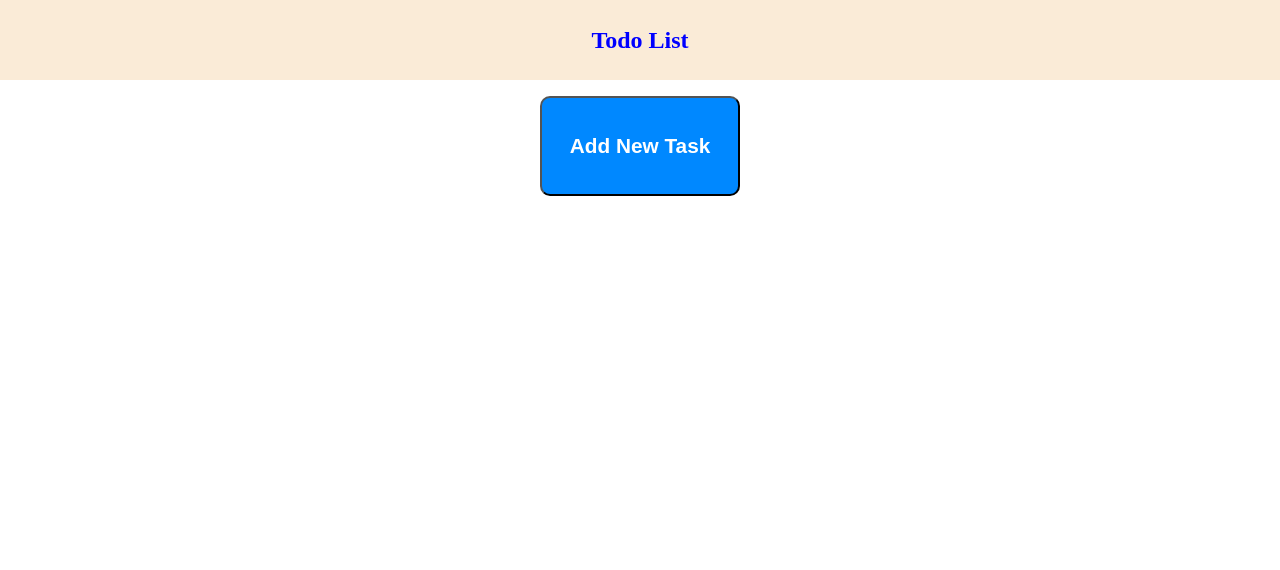
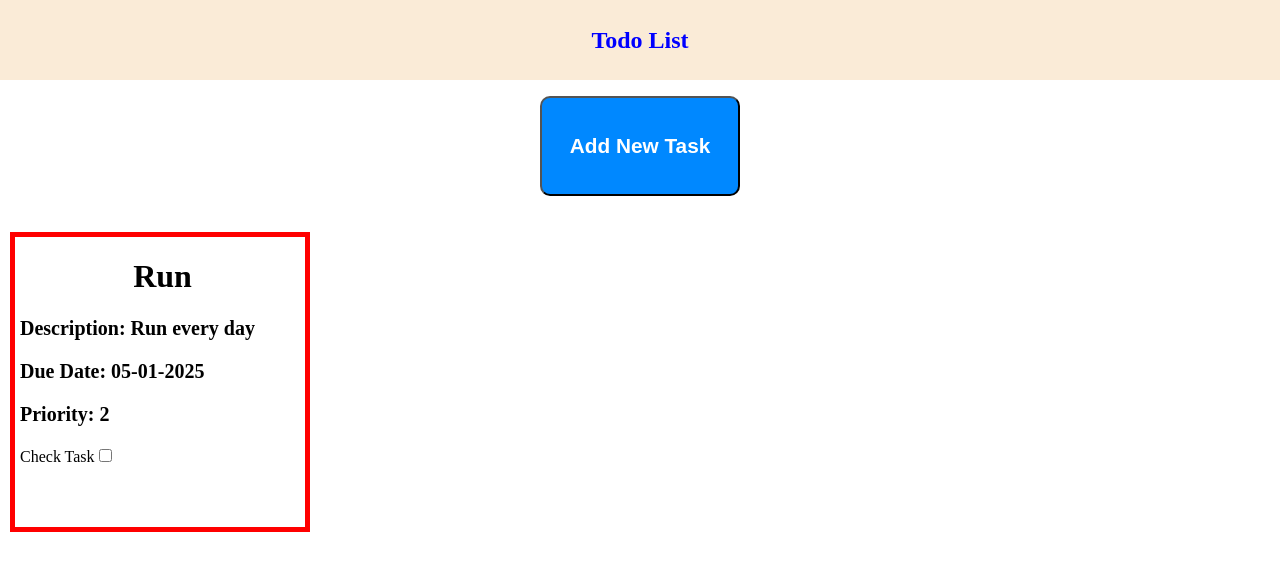
Before and after one commit to yoav74/TodoList, a website built with webpack: page src/template.html in a window 1280 px wide. Built offline with nearby package versions, Linux system fonts and the light colour scheme.

Commit message:
added button

```diff
--- a/package.json
+++ b/package.json
@@ -22,11 +22,5 @@
     "webpack-cli": "^6.0.1",
     "webpack-dev-server": "^5.2.0",
     "webpack-merge": "^6.0.1"
-<<<<<<< HEAD
-  },
-  "dependencies": {
-    "date-fns": "^4.1.0"
-=======
->>>>>>> da4f8a23d98997d7750fce39bfa49bdde0250aa6
   }
 }
--- a/src/index.js
+++ b/src/index.js
@@ -1,6 +1,6 @@
 import "./styles.css";
 import { Todo } from "./todoClass";
-import { compareAsc, format} from "date-fns";
+import { compareAsc, format } from "date-fns";
 const { add } = require("date-fns");
 
 const TodoList = [];
@@ -74,15 +74,40 @@ function CreateTask(task) {
   thisdate.textContent = "Due Date: " + format(task.dueDate, "dd-MM-yyyy");
   const prio = document.createElement("p");
   prio.textContent = "Priority: " + task.priority;
+  const ButtonDiv = document.createElement("div");
+  ButtonDiv.id = "buttondiv";
+  const toggleLabel = document.createElement("label");
+  toggleLabel.textContent = "Check Task";
+  toggleLabel.setAttribute("for", "check");
+  const toggle = document.createElement("input");
+  toggle.setAttribute("type", "checkbox");
+  toggle.style.color = "white";
+  toggle.addEventListener("change", () => {
+    task.ToggleCheck();
+    // ToggleCheckbox(toggle);
+  });
+  toggle.name = "check";
+  toggle.id = "check";
 
   taskCard.appendChild(newh1);
   taskCard.appendChild(desc);
   taskCard.appendChild(thisdate);
   taskCard.appendChild(prio);
+  taskCard.appendChild(ButtonDiv);
+  ButtonDiv.appendChild(toggleLabel);
+  ButtonDiv.appendChild(toggle);
   DisplayDiv.appendChild(taskCard);
 }
 
+function ToggleCheckbox(box) {
+  if (box.style.color == "white")
+    box.style.color = "blue";
+  else if (box.style.color == "blue")
+    box.style.color = "white";
+}
 console.log("testing");
 const FormBtn = document.querySelector("#openform");
 FormBtn.addEventListener("click", CreateForm);
 const DisplayDiv = document.querySelector(".Display");
+const Task1 = new Todo("Run", "Run every day", "2025-01-05", "2");
+CreateTask(Task1);
--- a/src/styles.css
+++ b/src/styles.css
@@ -1,6 +1,7 @@
 body {
   margin: 0;
 }
+
 header {
   display: flex;
   width: 100%;
@@ -28,6 +29,7 @@ header {
   border-radius: 10px;
   margin-bottom: 20px;
 }
+
 h2 {
   color: blue;
 }
@@ -38,21 +40,30 @@ h2 {
   margin-left: 8px;
 }
 
-.Display{
-    margin:10px;
-    display:grid;
-    grid-template-columns: repeat(auto-fit,300px);
-    grid-template-rows:repeat(auto-fit,300px);
+.Display {
+  margin: 10px;
+  display: grid;
+  grid-template-columns: repeat(auto-fit, 300px);
+  grid-template-rows: repeat(auto-fit, 300px);
 }
 
-.card{
-    border:5px solid red;
+.card {
+  border: 5px solid red;
 }
 
-.card h1{
-    text-align: center;
+.card h1 {
+  text-align: center;
 }
 
-.card>*{
-    margin-left: 5px;
+.card p {
+  font-size: 20px;
+  font-weight: 550;
 }
+
+.card>* {
+  margin-left: 5px;
+}
+
+#check{
+  accent-color: blue;
+}
--- a/src/todoClass.js
+++ b/src/todoClass.js
@@ -8,7 +8,13 @@ export class Todo {
     this.checklist = "empty";
   }
   ToggleCheck() {
-    if (this.checklist == "empty") this.checklist = "done";
-    else if (this.checklist == "done") this.checklist = "empty";
+    console.log(this);
+    if (this.checklist == "empty") {
+      this.checklist = "done";
+    }
+    else if (this.checklist == "done") {
+      this.checklist = "empty";
+    }
+    console.log(this.checklist);
   }
 }
```
Also changed, not shown: dist/index.html.
